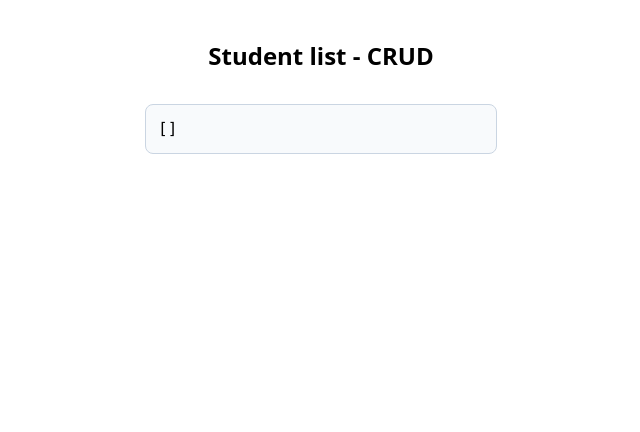
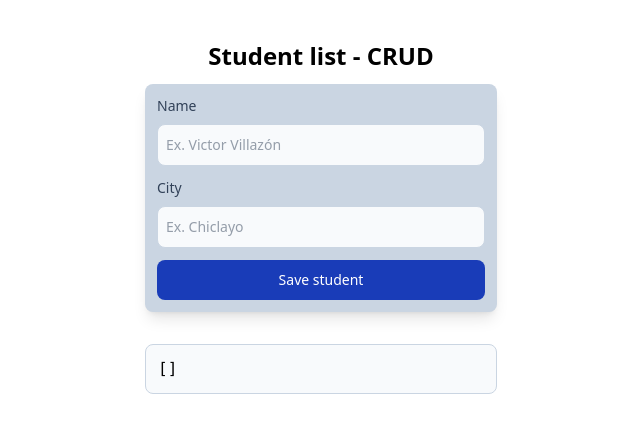
Before and after one commit to victorvzn/bootcamp-frontend-g26, a React (Vite) app in the folder semana09/dia02-01-react-student-list-app-tailwindcss/: page / in a window 1280 px wide. Shown: the top 432 px of the page, without its empty margins (319-959 px from the left). Built offline with nearby package versions, Linux system fonts and the light colour scheme; no server answers.

Commit message:
semana09, dia02, react student list app tw

```diff
--- a/semana09/dia02-01-react-student-list-app-tailwindcss/src/App.jsx
+++ b/semana09/dia02-01-react-student-list-app-tailwindcss/src/App.jsx
@@ -15,7 +15,33 @@ export default function App() {
 
       <h1 className="text-2xl font-semibold text-center mb-3">Student list - CRUD</h1>
 
-      <form></form>
+      <form className="flex flex-col gap-3 bg-slate-300 p-3 rounded-lg shadow-lg">
+        <label className="flex flex-col gap-2">
+          <span className="text-sm font-medium text-slate-700">Name</span>
+          <input
+            className="bg-slate-50 border border-slate-300 text-slate-700 text-sm rounded-lg py-2.5 px-2"
+            type="text"
+            name="name"
+            placeholder="Ex. Victor Villazón"
+            required
+          />
+        </label>
+        <label className="flex flex-col gap-2">
+          <span className="text-sm font-medium text-slate-700">City</span>
+          <input
+            className="bg-slate-50 border border-slate-300 text-slate-700 text-sm rounded-lg py-2.5 px-2"
+            type="text"
+            name="city"
+            placeholder="Ex. Chiclayo"
+            required
+          />
+        </label>
+        <input
+          className=" bg-blue-800 text-white hover:bg-blue-900 font-medium rounded-lg text-sm w-full py-2.5 cursor-pointer"
+          type="button"
+          value="Save student"
+        />
+      </form>
 
       <pre  className="mt-8 border border-slate-300 p-3 rounded-lg bg-slate-50 overflow-y-auto">{JSON.stringify(students, null, 2)}</pre>
     </main>
```
